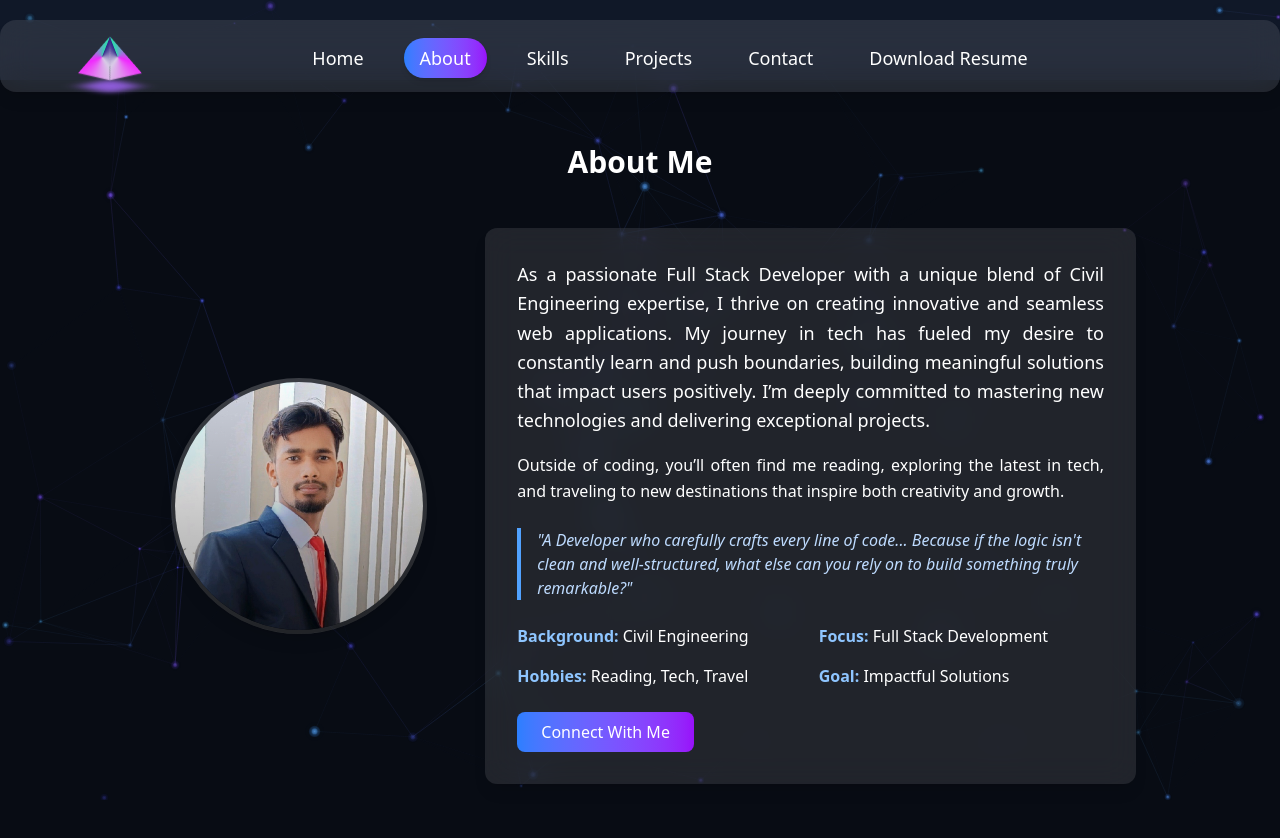
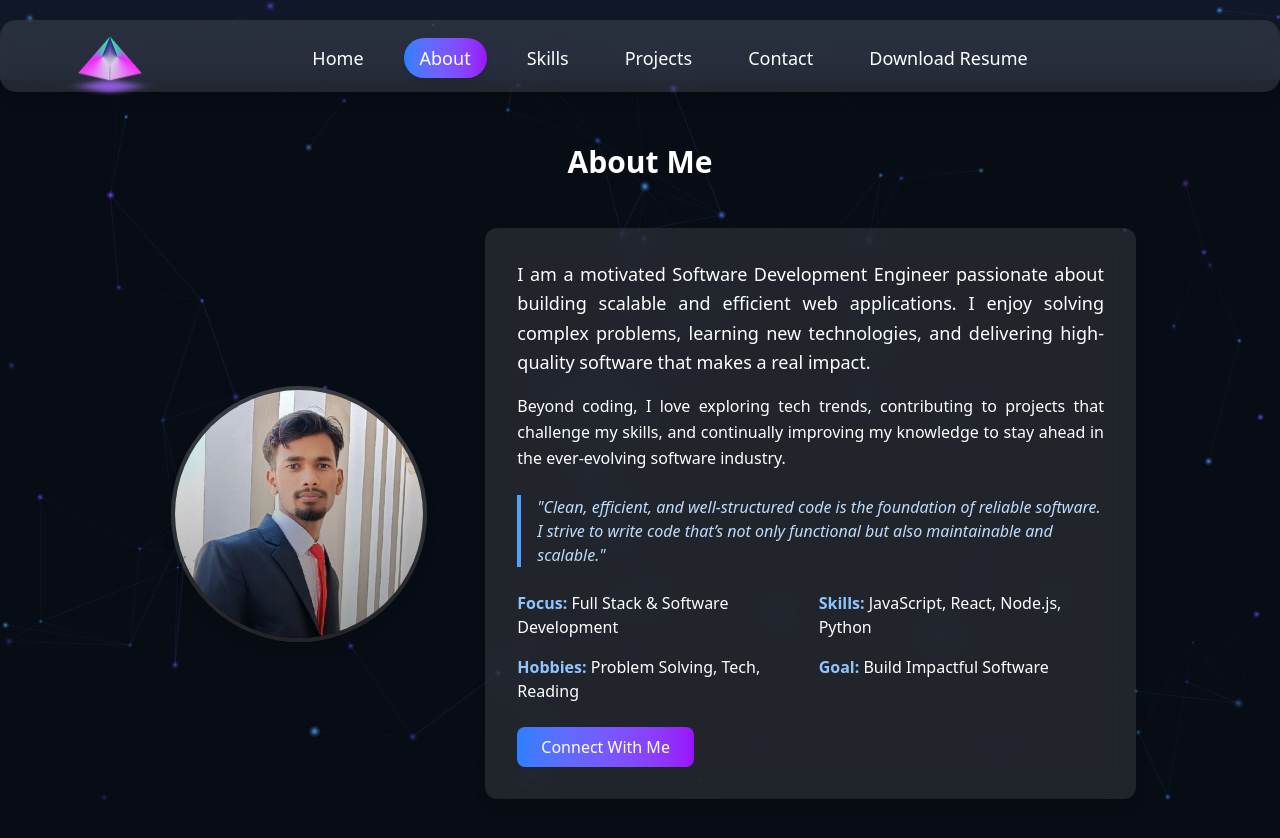
Before and after one commit to IamAkram321/Personal-Portfolio, a React (Vite) app: page /about in a window 1280 px wide. Shown: the top 838 px of the page. Built offline with nearby package versions, Linux system fonts and the light colour scheme.

Commit message:
about-section-modified

```diff
--- a/src/components/About.jsx
+++ b/src/components/About.jsx
@@ -2,9 +2,7 @@ import React from "react";
 
 function About() {
   return (
-    <section
-      className="py-16 min-h-screen relative overflow-hidden"
-    >
+    <section className="py-16 min-h-screen relative overflow-hidden">
       <div className="absolute inset-0 bg-black/50"></div>
 
       <div className="max-w-5xl mx-auto px-4 relative z-10">
@@ -24,34 +22,32 @@ function About() {
             </div>
           </div>
 
-
           <div className="md:col-span-2 bg-white/10 backdrop-blur-lg p-8 rounded-xl shadow-lg hover:shadow-2xl transform hover:-translate-y-2 transition-all duration-300">
             <p className="text-lg text-white text-justify leading-relaxed">
-              As a passionate Full Stack Developer with a unique blend of Civil Engineering expertise, I thrive on creating innovative and seamless web applications. My journey in tech has fueled my desire to constantly learn and push boundaries, building meaningful solutions that impact users positively. I’m deeply committed to mastering new technologies and delivering exceptional projects.
+              I am a motivated Software Development Engineer passionate about building scalable and efficient web applications. I enjoy solving complex problems, learning new technologies, and delivering high-quality software that makes a real impact.
             </p>
             <p className="mt-4 text-white text-justify leading-relaxed">
-              Outside of coding, you’ll often find me reading, exploring the latest in tech, and traveling to new destinations that inspire both creativity and growth.
+              Beyond coding, I love exploring tech trends, contributing to projects that challenge my skills, and continually improving my knowledge to stay ahead in the ever-evolving software industry.
             </p>
             <blockquote className="mt-6 border-l-4 border-blue-400 pl-4 italic text-blue-200">
-              "A Developer who carefully crafts every line of code... Because if the logic isn't clean and well-structured, what else can you rely on to build something truly remarkable?"
+              "Clean, efficient, and well-structured code is the foundation of reliable software. I strive to write code that’s not only functional but also maintainable and scalable."
             </blockquote>
 
             {/* Quick Facts */}
             <div className="mt-6 grid grid-cols-2 gap-4 text-white">
               <div>
-                <span className="font-semibold text-blue-300">Background:</span> Civil Engineering
+                <span className="font-semibold text-blue-300">Focus:</span> Full Stack & Software Development
               </div>
               <div>
-                <span className="font-semibold text-blue-300">Focus:</span> Full Stack Development
+                <span className="font-semibold text-blue-300">Skills:</span> JavaScript, React, Node.js, Python
               </div>
               <div>
-                <span className="font-semibold text-blue-300">Hobbies:</span> Reading, Tech, Travel
+                <span className="font-semibold text-blue-300">Hobbies:</span> Problem Solving, Tech, Reading
               </div>
               <div>
-                <span className="font-semibold text-blue-300">Goal:</span> Impactful Solutions
+                <span className="font-semibold text-blue-300">Goal:</span> Build Impactful Software
               </div>
             </div>
-
 
             <a
               href="https://www.linkedin.com/in/akramshahjada/"
@@ -64,6 +60,7 @@ function About() {
           </div>
         </div>
       </div>
+
       <style jsx>{`
         @keyframes fadeIn {
           from { opacity: 0; transform: translateY(20px); }
```
